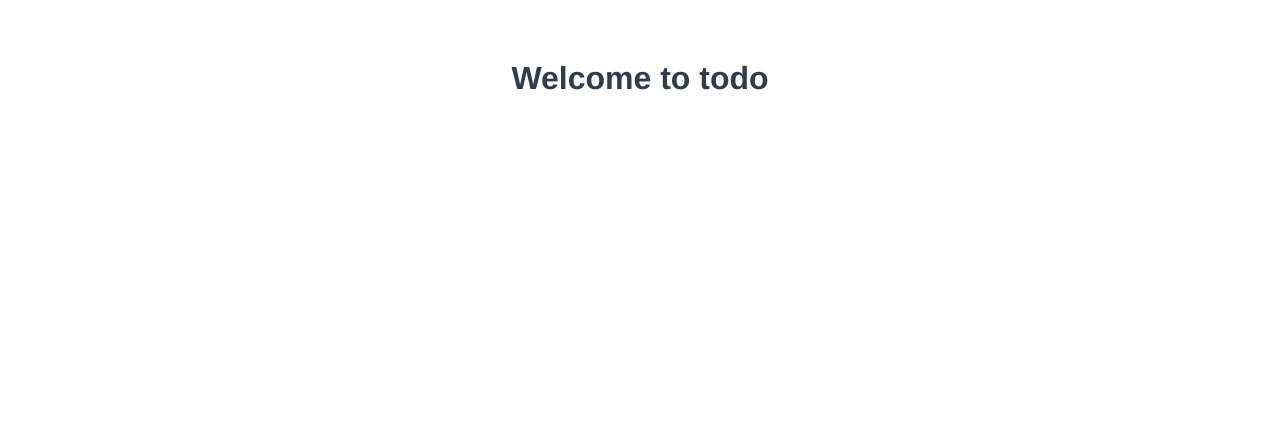
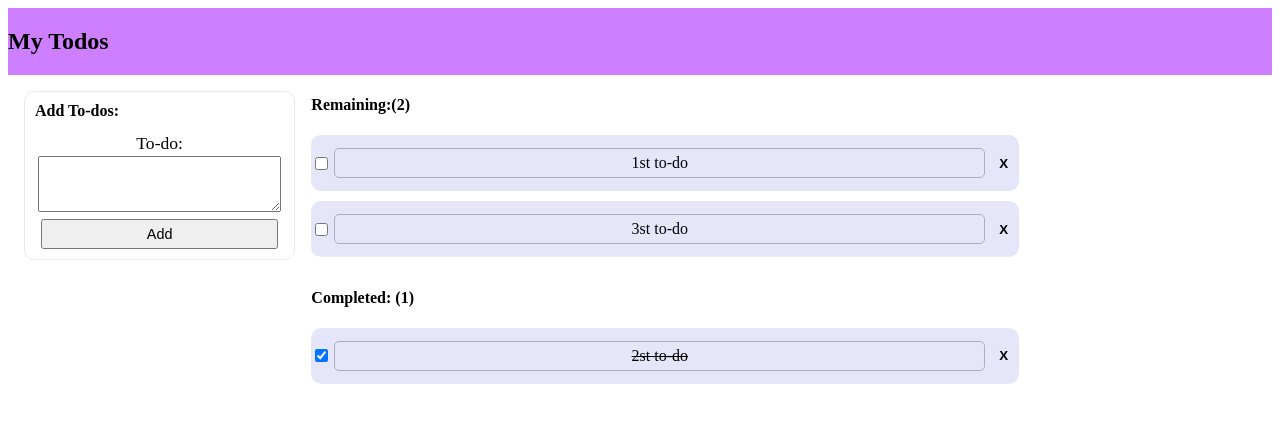
Before and after one commit to iambpn/Todos-vue, a Vue app in the folder todo-frontend/: page / in a window 1280 px wide. Shown: the top 422 px of the page. Built offline with nearby package versions, Linux system fonts and the light colour scheme; no server answers.

Commit message:
component files added

```diff
--- a/todo-frontend/src/App.vue
+++ b/todo-frontend/src/App.vue
@@ -1,22 +1,71 @@
+<style scoped>
+.todos {
+  display: flex;
+  flex-direction: row;
+  justify-content: start;
+  width: 80%;
+}
+</style>
+
 <template>
-  <h1>Welcome to todo</h1>
+  <Layout/>
+  <div class="container">
+    <div class="todos">
+      <add-todo @addTodo="addTodo"/>
+      <TodoList :todos="state.todos" v-if="state.todos.length>0"/>
+    </div>
+  </div>
 </template>
 
 <script>
+import TodoList from "@/components/TodoList";
+import Layout from "@/components/Layout";
+import AddTodo from "@/components/AddTodo";
+import {config} from "../config";
+import {onMounted, reactive} from "vue";
 
 export default {
   name: 'App',
-  components: {}
+  components: {
+    AddTodo,
+    Layout,
+    TodoList
+  },
+  setup() {
+    const state = reactive({
+      todos: []
+    })
+    onMounted(() => {
+      state.todos = [
+        {id: 1, content: "1st to-do", completed: false},
+        {id: 2, content: "2st to-do", completed: true},
+        {id: 3, content: "3st to-do", completed: false}
+      ]
+    });
+
+    async function addTodo(content) {
+      console.log(content);
+      const res = await fetch(config.api_url + "api/addTodo", {
+        method: "POST",
+        headers: {
+          "Content-Type": "application/json"
+        },
+        body: JSON.stringify({content})
+      })
+      const data = await res.json();
+
+      if (res.ok) {
+        console.log(data)
+        state.todos.unshift({...data});
+      } else {
+        console.log(data.message)
+      }
+    }
+
+    return {
+      state,
+      addTodo
+    }
+  }
 }
 </script>
-
-<style>
-#app {
-  font-family: Avenir, Helvetica, Arial, sans-serif;
-  -webkit-font-smoothing: antialiased;
-  -moz-osx-font-smoothing: grayscale;
-  text-align: center;
-  color: #2c3e50;
-  margin-top: 60px;
-}
-</style>
--- /dev/null
+++ b/todo-frontend/src/components/AddTodo.vue
@@ -0,0 +1,95 @@
+<style scoped>
+.add-todo {
+  margin: 1rem;
+  border: 1px solid lavender;
+  border-radius: 10px;
+  padding: 10px;
+}
+
+.add-todo > h4 {
+  margin: 0 0 10px 0;
+}
+
+.add-todo-form {
+  text-align: center;
+}
+
+.add-todo-form > label {
+  line-height: 1.5;
+  font-size: 1.1rem;
+  display: block;
+}
+
+.add-todo-form > textarea {
+  width: 95%;
+  margin-bottom: 3px;
+  min-height: 50px;
+  resize: vertical;
+  max-height: 100px;
+}
+
+.add-todo-form > button {
+  width: 95%;
+  padding: 5px;
+  font-size: 0.9rem;
+}
+.error{
+  box-shadow: 0px 0px 3px red;
+}
+</style>
+
+<template>
+  <div style="width: 30%">
+    <div class="add-todo">
+      <h4>Add To-dos:</h4>
+      <form class="add-todo-form" @submit.prevent="handleAddTodo">
+        <label for="newTodo">To-do:</label>
+        <textarea
+            id="newTodo"
+            v-model="state.newTodo"
+            :class="{'error':state.error}"
+            @change="handleContentChange"/>
+        <button>Add</button>
+      </form>
+    </div>
+  </div>
+</template>
+
+<script>
+import {reactive} from "vue";
+
+export default {
+  name: "AddTodo",
+  setup(props, context) {
+    const state = reactive({
+      newTodo: "",
+      error:false
+    });
+
+    function handleAddTodo() {
+      if (state.newTodo) {
+        context.emit("addTodo", state.newTodo);
+        state.newTodo = "";
+      }
+      else{
+        state.error=true;
+      }
+    }
+
+    function handleContentChange(){
+      if(state.newTodo){
+        state.error = false;
+      }
+      else{
+        state.error = true;
+      }
+    }
+
+    return {
+      state,
+      handleAddTodo,
+      handleContentChange
+    }
+  }
+}
+</script>
--- /dev/null
+++ b/todo-frontend/src/components/Layout.vue
@@ -0,0 +1,25 @@
+<style scoped>
+.navbar{
+  background-color: #ce7fff;
+}
+.navbar-items{
+  display: flex;
+  width: 80%;
+}
+</style>
+
+<template>
+  <nav class="navbar container">
+    <div class="navbar-items">
+      <div class="logo">
+        <h2>My Todos</h2>
+      </div>
+    </div>
+  </nav>
+</template>
+
+<script>
+export default {
+name: "Layout"
+}
+</script>
--- /dev/null
+++ b/todo-frontend/src/components/TodoItem.vue
@@ -0,0 +1,111 @@
+<style scoped>
+.todo-item {
+  display: flex;
+  flex-direction: row;
+  justify-content: space-between;
+  width: 100%;
+  background-color: lavender;
+  border-radius: 10px;
+  transition: all 0.25s ease;
+  padding: 10px 0;
+  margin: 10px 0;
+}
+
+.todo-item:hover {
+  transform: scale(1.05, 1.05);
+  border-radius: 3px;
+}
+
+.todo-done {
+  display: inline-flex;
+  align-items: center;
+}
+
+.todo-content {
+  border: 1px solid #afafbc;
+  border-radius: 5px;
+  margin: 3px;
+  width: 100%;
+  text-align: center;
+}
+
+.todo-content > p {
+  display: inline-block;
+  margin: 5px;
+}
+
+.todo-delete {
+  display: inline-flex;
+  align-items: center;
+}
+
+.todo-delete > button {
+  margin: 0 5px;
+  border: none;
+  background-color: transparent;
+  font-weight: bolder;
+  transition: all 0.3s ease;
+}
+
+.todo-delete > button:hover {
+  color: #0060df;
+  font-size: 1.1rem;
+}
+.strike{
+  text-decoration: line-through;
+}
+</style>
+
+<template>
+  <div class="todo-item">
+    <div class="todo-done">
+      <input type="checkbox" title="Done" @change="toggleDone" v-model="state.checkbox">
+    </div>
+    <div class="todo-content">
+      <p :class="{'strike':state.completed}">
+        {{ content }}
+      </p>
+    </div>
+    <div class="todo-delete">
+      <button title="Delete" @click="handleDelete">X</button>
+    </div>
+  </div>
+</template>
+
+<script>
+import {reactive} from "vue";
+
+export default {
+  name: "TodoItem",
+  props: {
+    id: Number,
+    content: String,
+    completed: Boolean
+  },
+  setup(props, context) {
+    const state = reactive({
+      checkbox: props.completed,
+      completed:props.completed
+    })
+
+    function handleDelete() {
+      context.emit("todoDelete", props.id)
+    }
+
+    function toggleDone(e) {
+      if (e.target.checked) {
+        context.emit("todoCompleted", props.id)
+      } else {
+        context.emit("todoNotCompleted", props.id)
+      }
+      state.completed = state.checkbox;
+    }
+
+    return {
+      state,
+      handleDelete,
+      toggleDone
+    }
+  }
+}
+</script>
--- /dev/null
+++ b/todo-frontend/src/components/TodoList.vue
@@ -0,0 +1,85 @@
+<style scoped>
+.todo-list {
+  display: flex;
+  flex-direction: column;
+  justify-content: center;
+  width: 70%;
+}
+</style>
+
+<template>
+  <div class="todo-list">
+    <div class="todo-remaining">
+      <h4>Remaining:({{ filterRemaining.length }})</h4>
+      <TodoItem
+          v-for="todo in filterRemaining"
+          :key="todo.id"
+          v-bind="todo"
+          @todoDelete="handleDelete"
+          @todoCompleted="handleCompleted"
+          @todoNotCompleted="handleNotCompleted"
+      />
+    </div>
+    <div class="todo-completed">
+      <h4>Completed: ({{ filterCompleted.length }})</h4>
+      <TodoItem
+          v-for="todo in filterCompleted"
+          :key="todo.id"
+          v-bind="todo"
+          @todoDelete="handleDelete"
+          @todoCompleted="handleCompleted"
+          @todoNotCompleted="handleNotCompleted"
+      />
+    </div>
+  </div>
+</template>
+
+<script>
+import TodoItem from "@/components/TodoItem";
+import {computed, reactive} from "vue";
+
+export default {
+  name: "TodoList",
+  props: {
+    todos: Array
+  },
+  components: {TodoItem},
+  updated() {
+    console.log("list update")
+  },
+  setup(props) {
+    const state = reactive({
+      todos: props.todos
+    })
+    const filterCompleted = computed(() => state.todos.filter(todo => todo.completed))
+    const filterRemaining = computed(() => state.todos.filter(todo => !todo.completed))
+
+    function handleDelete(id) {
+      state.todos = state.todos.filter(todo => todo.id !== id);
+
+      // Opinion: optimized way but not sure
+      // const todo = state.todos.find(todo=>todo.id===id);
+      // state.todos.splice(state.todos.indexOf(todo),1);
+    }
+
+    function handleCompleted(id) {
+      const todo = state.todos.find(todo => todo.id === id);
+      todo.completed = true;
+    }
+
+    function handleNotCompleted(id) {
+      const todo = state.todos.find(todo => todo.id === id);
+      todo.completed = false;
+    }
+
+    return {
+      state,
+      handleDelete,
+      handleCompleted,
+      handleNotCompleted,
+      filterCompleted,
+      filterRemaining
+    }
+  }
+}
+</script>
```
